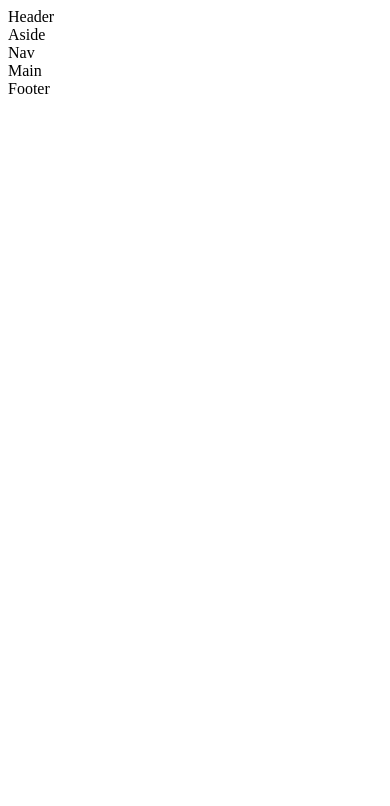
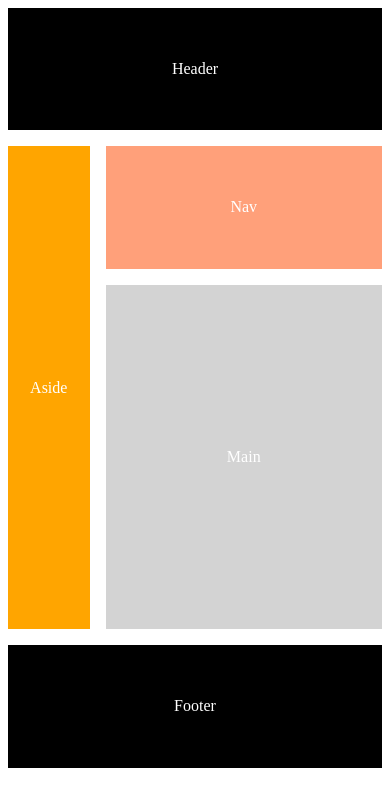
Before and after one commit to isobelleanna/grid-sandbox-repo, a plain HTML site: page index.html in a window 390 px wide. Drawn offline with Linux system fonts and the light colour scheme.

Commit message:
responsive for two screen sizes

```diff
--- a/index.html
+++ b/index.html
@@ -8,10 +8,10 @@
     <link rel="stylesheet" href="styles.css" />
   </head>
   <body>
-    <div class="header">Header</div>
-    <div class="aside">Aside</div>
-    <div class="nav">Nav</div>
-    <div class="main">Main</div>
-    <div class="footer">Footer</div>
+    <div class="grid-item header">Header</div>
+    <div class="grid-item aside">Aside</div>
+    <div class="grid-item nav">Nav</div>
+    <div class="grid-item main">Main</div>
+    <div class="grid-item footer">Footer</div>
   </body>
 </html>
--- a/styles.css
+++ b/styles.css
@@ -0,0 +1,92 @@
+* {
+    color: white;
+}
+
+.header {
+    background-color: black;
+    grid-area: header;
+}
+
+.aside {
+    background-color: orange;
+    grid-area: aside;
+}
+
+.nav {
+    background-color: lightsalmon;
+    grid-area: nav;
+
+}
+
+.main {
+    background-color: lightgray;
+    grid-area: main;
+}
+
+.footer {
+    background-color: black;
+    grid-area: footer;
+}
+
+
+.grid-item {
+    display: flex;
+    justify-content: center;
+    align-items: center;
+}
+
+
+
+@media screen and (max-width: 368px) {
+
+    /* small screens */
+    body {
+        display: grid;
+        grid-template-columns: repeat(1, 1fr);
+        grid-template-areas:
+        "header"
+        "nav"
+        "main"
+        "main"
+        "main"
+        "main"
+        "footer";
+        height: 90vh;
+    }
+}
+
+@media screen and (min-width: 368px) {
+    /* For bigger screens */
+     body {
+        display: grid;
+        grid-template-columns: repeat(4, 1fr);
+        grid-template-areas:
+            "header header header header"
+            "aside nav nav nav"
+            "aside main main main"
+            "aside main main main"
+            "aside main main main"
+            "footer footer footer footer";
+        height: 90vh;
+        gap: 1rem;
+    }
+    .header {
+        height: 100%;
+    }
+
+    .aside {
+        height: 100%;
+    }
+
+    .nav {
+        height: 100%;
+    }
+
+    .main {
+        height: 100%
+    }
+
+    .footer{
+        height: 100%
+    }
+}
```
